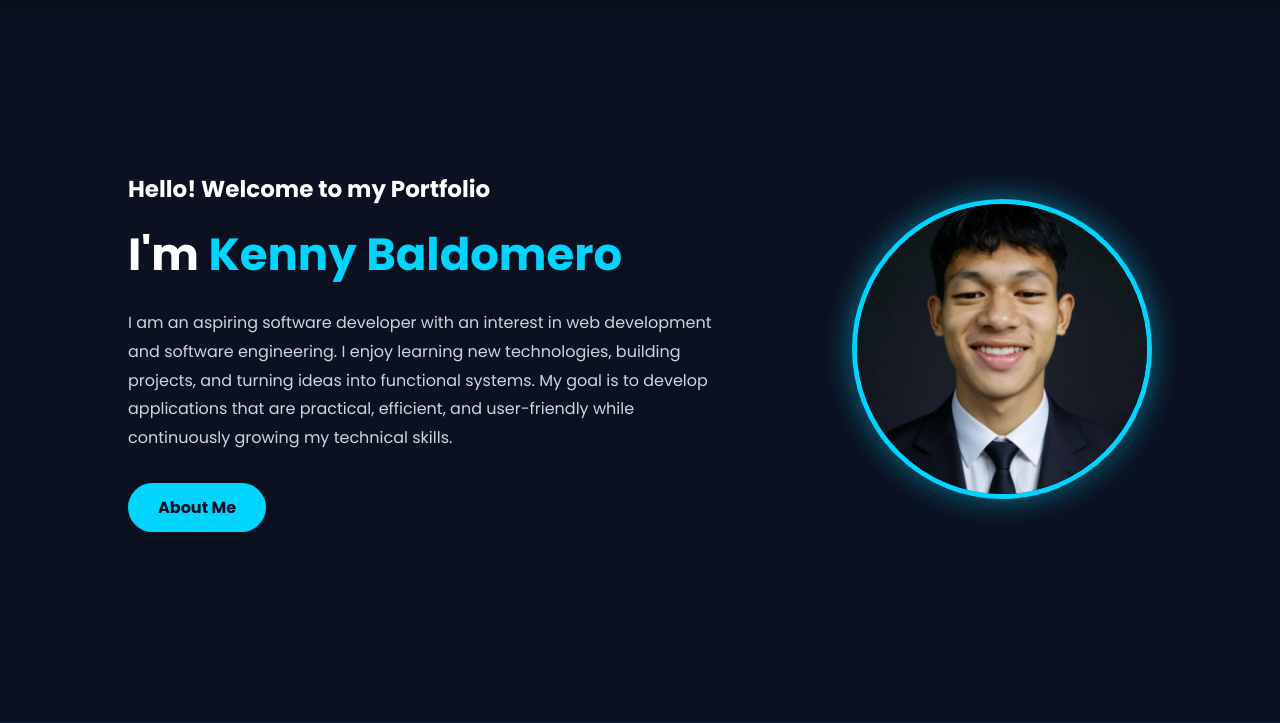
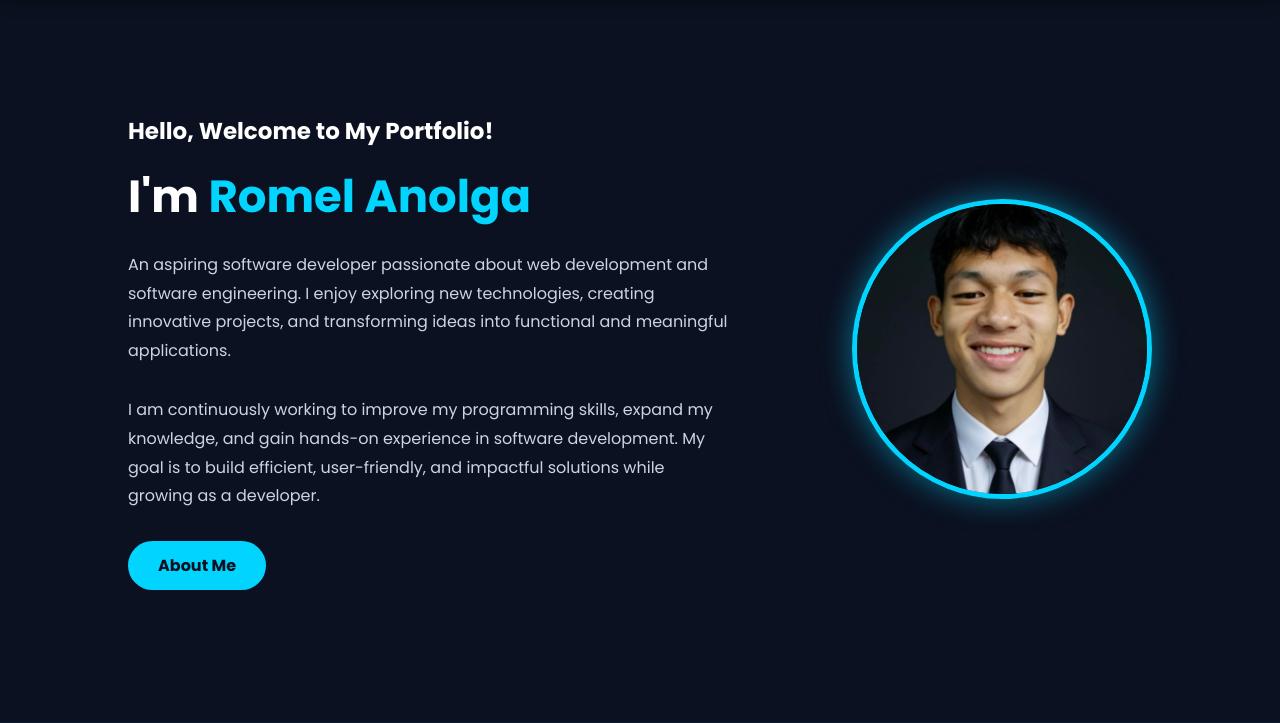
Before and after one commit to kenbaldomero007-hash/project1, a PHP site: page / in a window 1280 px wide. Shown: the part 78-801 px from the top of the page. Run offline with PHP 8.4, Linux system fonts and the light colour scheme.

Commit message:
Update portfolio introduction for Romel Anolga

```diff
--- a/index.php
+++ b/index.php
@@ -24,15 +24,17 @@
 
     <section id="home" class="home">
         <div class="home-content">
-            <h3>Hello! Welcome to my Portfolio</h3>
-            <h1>I'm <span>Kenny Baldomero</span></h1>
+            <h3>Hello, Welcome to My Portfolio!</h3>
+            <h1>I'm <span>Romel Anolga</span></h1>
             <p>
-                I am an aspiring software developer with an interest in web
-                development and software engineering. I enjoy learning new
-                technologies, building projects, and turning ideas into
-                functional systems. My goal is to develop applications that
-                are practical, efficient, and user-friendly while
-                continuously growing my technical skills.
+                An aspiring software developer passionate about web development and software engineering. I enjoy exploring
+                new technologies, creating innovative projects, and transforming ideas into functional and meaningful
+                applications.
+            </p>
+            <p>
+                I am continuously working to improve my programming skills, expand my knowledge, and gain hands-on
+                experience in software development. My goal is to build efficient, user-friendly, and impactful solutions
+                while growing as a developer.
             </p>
             <a href="#about" class="btn">About Me</a>
         </div>
```
